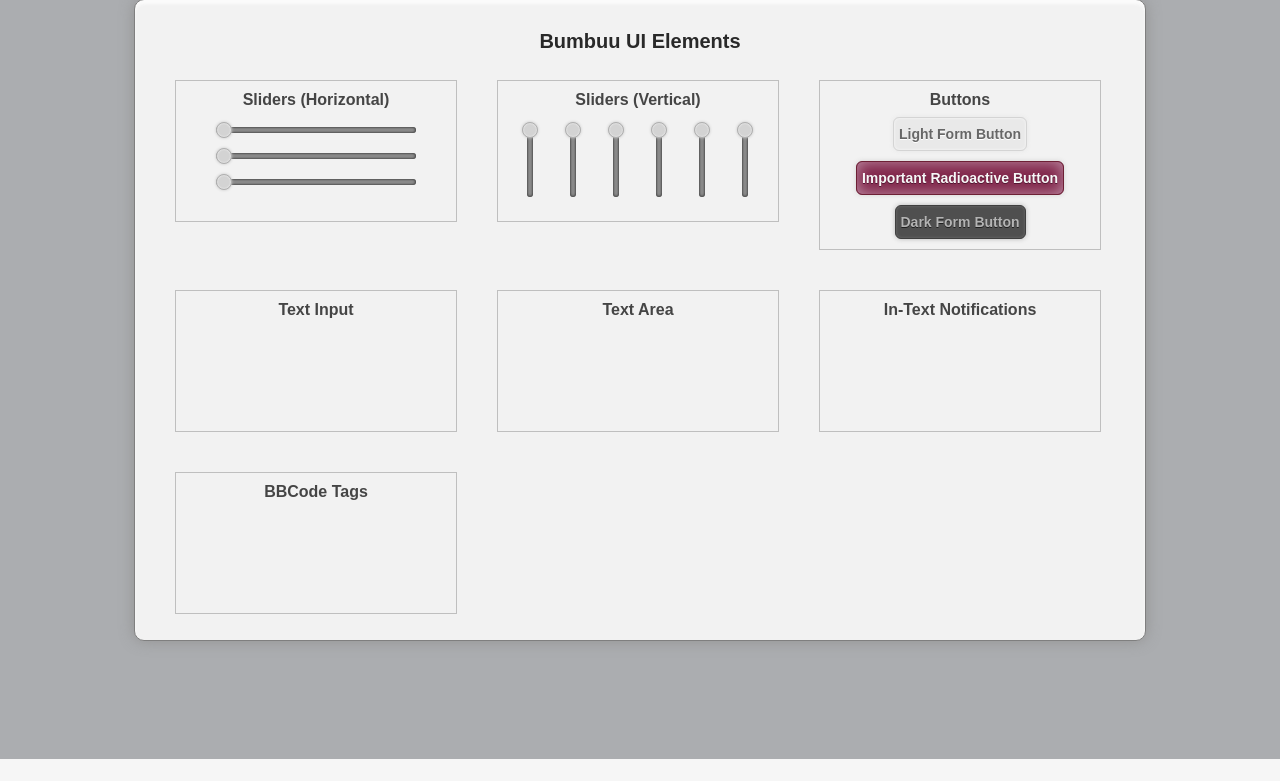
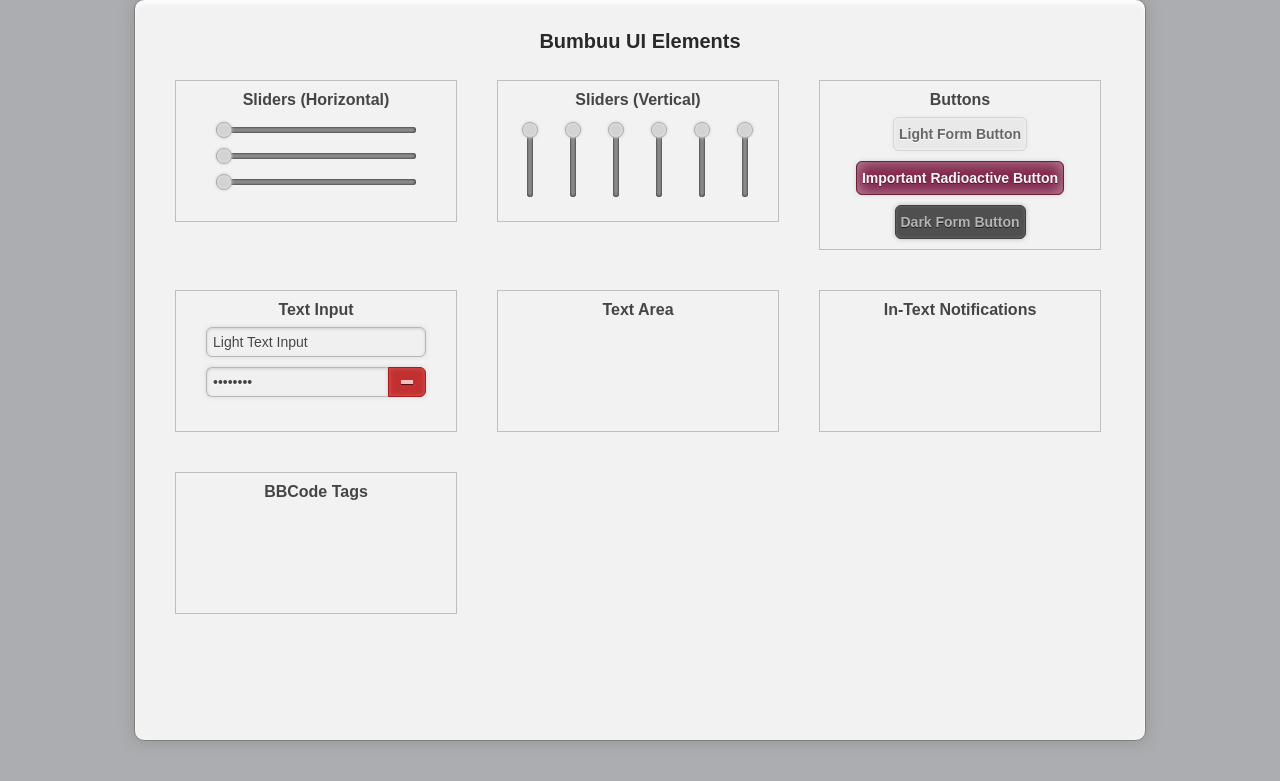
Before and after one commit to Bumbuu/Bumbuu, a PHP site: page /example.html in a window 1280 px wide. Shown: the part 41-822 px from the top of the page. Before the commit the page ends 800 px from the top, so only its background shows below. Run offline with PHP 8.4, Linux system fonts and the light colour scheme.

Commit message:
Updating.

```diff
--- a/design_ui/controls/default_elements.css
+++ b/design_ui/controls/default_elements.css
@@ -52,6 +52,7 @@ button.bumbuu_button_dark {
 	padding: 5px;
 	border-radius: 6px;
 	display: inline;
+	outline: none;
 }
 button.bumbuu_button_light {
 	color: #676767;
@@ -83,8 +84,27 @@ button.bumbuu_button_radioactive {
 	animation-direction: alternate;
 	animation-iteration-count: infinite;
 	animation-timing-function: ease-in-out;
+	-webkit-animation-duration: 2s;
+	-webkit-animation-name: bumbuu_button_radioactive_pulse;
+	-webkit-animation-direction: alternate;
+	-webkit-animation-iteration-count: infinite;
+	-webkit-animation-timing-function: ease-in-out;
 }
 @keyframes bumbuu_button_radioactive_pulse {
+	from {
+		border: 1px solid #106482;
+		background-color: #167799;
+		box-shadow: inset 0px 0px 15px #89b3cb, 0px 0px 5px #d3d3d3;
+		text-shadow: 0px 1px 0px #0b4d64;
+	}
+	to {
+		border: 1px solid #821023;
+		background-color: #9a1539;
+		box-shadow: inset 0px 0px 15px #cd899f, 0px 0px 5px #d3d3d3;
+		text-shadow: 0px 1px 0px #640b26;
+	}
+}
+@-webkit-keyframes bumbuu_button_radioactive_pulse {
 	from {
 		border: 1px solid #106482;
 		background-color: #167799;
@@ -109,8 +129,27 @@ button.bumbuu_button_radioactive:active {
 	animation-direction: alternate;
 	animation-iteration-count: infinite;
 	animation-timing-function: ease-in-out;
+	-webkit-animation-duration: 2s;
+	-webkit-animation-name: bumbuu_button_radioactive_pulse_active;
+	-webkit-animation-direction: alternate;
+	-webkit-animation-iteration-count: infinite;
+	-webkit-animation-timing-function: ease-in-out;
 }
 @keyframes bumbuu_button_radioactive_pulse_active {
+	from {
+		border: 1px solid #073140;
+		background-color: #167799;
+		box-shadow: inset 0px 0px 15px #3d525e, 0px 0px 5px #d3d3d3;
+		text-shadow: 0px 1px 0px #0b4d64;
+	}
+	to {
+		border: 1px solid #490813;
+		background-color: #9a1539;
+		box-shadow: inset 0px 0px 15px #533840, 0px 0px 5px #d3d3d3;
+		text-shadow: 0px 1px 0px #640b26;
+	}
+}
+@-webkit-keyframes bumbuu_button_radioactive_pulse_active {
 	from {
 		border: 1px solid #073140;
 		background-color: #167799;
@@ -145,3 +184,62 @@ button.bumbuu_button_dark:active {
 	border: 1px solid #2f2f2f;
 	box-shadow: inset 0px 0px 3px #3f3f3f, 0px 0px 5px #b7b7b7;
 }
+input.bumbuu_input_light,
+input.bumbuu_input_light[type=password] {
+	width: 206px;
+	min-width: 200px;
+	height: 16px;
+	font-family: Arial;
+	font-size: 14px;
+	padding: 6px;
+	background-color: #f0f0f0;
+	box-shadow: inset 0px 1px 3px #cfcfcf, 0px 0px 5px #d9d9d9;
+	text-shadow: 0px 1px 0px #fafafa;
+	border: 1px solid #b7b7b7;
+	color: #454545;
+	border-radius: 6px;
+	outline: none;
+}
+input.bumbuu_input_light[type=password] {
+	border-radius: 6px 0px 0px 6px;
+	min-width: 169px;
+	width: 169px;
+	border-right: none;
+	float: left;
+	clear: none;
+}
+div.bumbuu_input_holder {
+	min-width: 220px;
+	width: 220px;
+	min-height: 30px;
+	height: 30px;
+	display: block;
+}
+div.bumbuu_input_light_right_label {
+	width: 12px;
+	height: 4px;
+	padding: 12px;
+	border: 1px solid #af1919;
+	background-color: #c33030;
+	border-radius: 0px 6px 6px 0px;
+	box-shadow: inset 0px 0px 5px #d35959, 0px 0px 5px #d9d9d9;
+	float: right;
+	clear: none;
+}
+div.bumbuu_input_light_right_label div {
+	/* inside bar, indicating invalidity */
+	width: 12px;
+	height: 4px;
+	background-color: #f1bdbd;
+	box-shadow: 0px 1px 0px #570d0d;
+	margin-left: auto;
+	margin-right: auto;
+}
+input.bumbuu_input_light::selection,
+input.bumbuu_input_light[type=password]::selection {
+	background-color: #d3d3d3;
+}
+input.bumbuu_input_light::-moz-selection,
+input.bumbuu_input_light[type=password]::-moz-selection {
+	background-color: #d3d3d3;
+}
--- a/design_ui/controls/example.html
+++ b/design_ui/controls/example.html
@@ -21,7 +21,7 @@ body {
 	background-color: #f2f2f2;
 	box-shadow: inset 0px 4px 3px #fbfbfb, 0px 0px 15px #929292;
 	width: 970px;
-	height: 600px;
+	height: 700px;
 	padding: 20px;
 }
 #main_title {
@@ -53,7 +53,7 @@ body {
 	float: left;
 	clear: none;
 }
-.container div {
+.container div.bumbuu_slider {
 	margin-left: auto;
 	margin-right: auto;
 	margin-top: 20px;
@@ -73,6 +73,11 @@ body {
 #buttons_area button {
 	margin-top: 10px;
 	display: block;
+	margin-left: auto;
+	margin-right: auto;
+}
+#text_input_area div.bumbuu_input_holder {
+	margin-top: 10px;
 	margin-left: auto;
 	margin-right: auto;
 }
@@ -126,8 +131,17 @@ window.onload = function() { //main function
 		<button class="bumbuu_button_radioactive">Important Radioactive Button</button>
 		<button class="bumbuu_button_dark">Dark Form Button</button>
 	</div>
-	<div class="container">
+	<div class="container" id="text_input_area">
 		<div class="container_label">Text Input</div>
+		<div class="bumbuu_input_holder">
+			<input class="bumbuu_input_light" type="text" value="Light Text Input"></input>
+		</div>
+		<div class="bumbuu_input_holder">
+			<input class="bumbuu_input_light" type="password" value="Password"></input>
+			<div class="bumbuu_input_light_right_label" type="invalid">
+				<div></div>
+			</div>
+		</div>
 	</div>
 	<div class="container">
 		<div class="container_label">Text Area</div>
```
